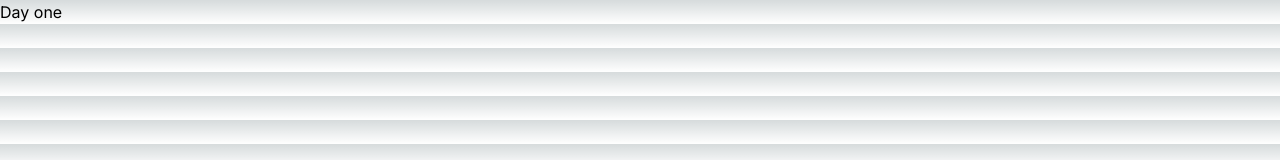
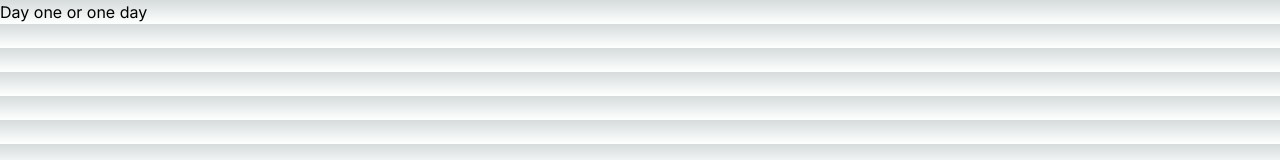
Before and after one commit to vienhong20/share_prompts, a Next.js app: page /user in a window 1280 px wide. Shown: the top 160 px of the page. Built offline with nearby package versions, Linux system fonts and the light colour scheme.

Commit message:
Update page.js

```diff
--- a/app/user/page.js
+++ b/app/user/page.js
@@ -2,7 +2,7 @@ import React from 'react'
 
 function page() {
   return (
-    <div>Day one</div>
+    <div>Day one or one day</div>
   )
 }
 
```
